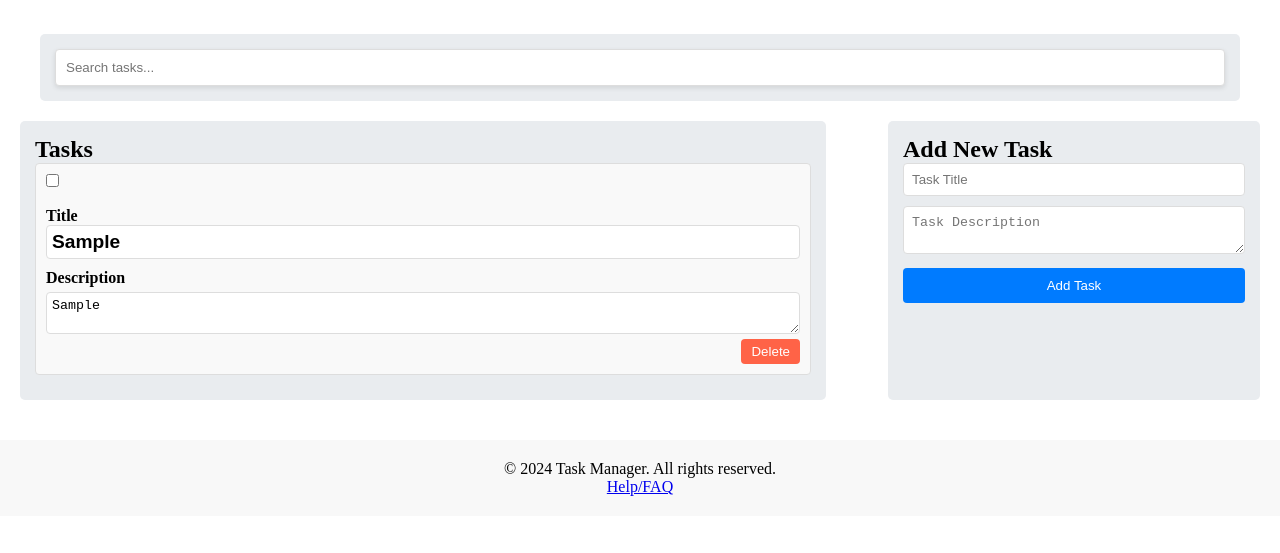
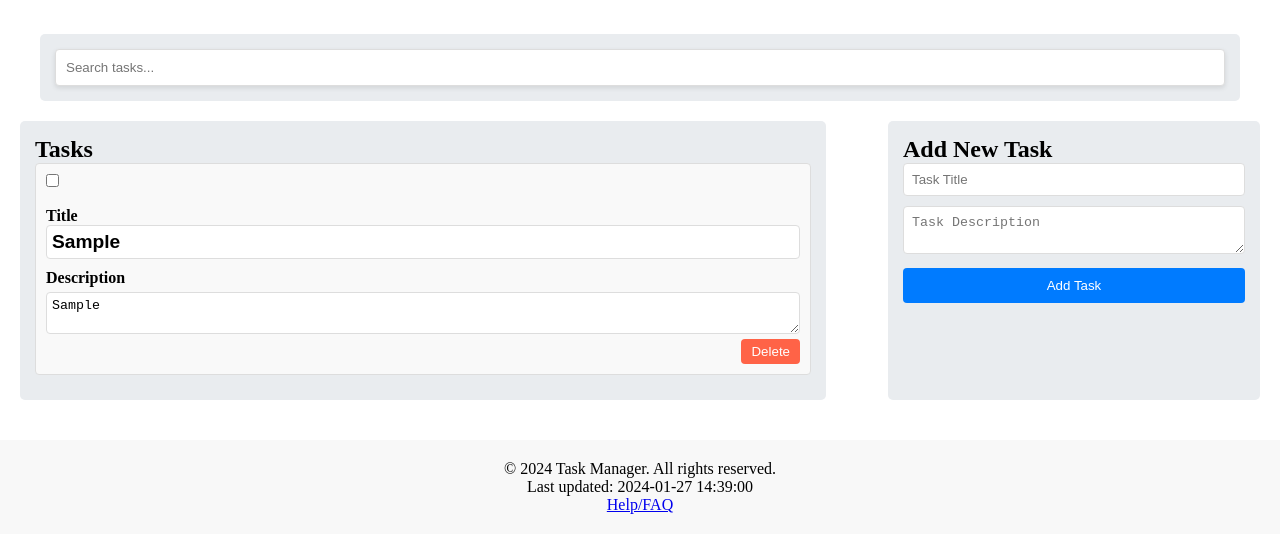
Before and after one commit to sowbyspencer/Web-Based-Task-Management-System, a website with bundled scripts: page index.html in a window 1280 px wide. Both pictures are taken after typing "Sample", "Sample" into the empty fields and a click on the button "Add Task". Shown: the part 73-626 px from the top of the page. Built offline with nearby package versions, Linux system fonts and the light colour scheme.

Commit message:
Update Notice

```diff
--- a/index.html
+++ b/index.html
@@ -46,6 +46,7 @@
     <!-- Footer Section -->
     <footer>
         <p>© 2024 Task Manager. All rights reserved.</p>
+        <div id="timeStamp"></div>
         <a href="#">Help/FAQ</a>
     </footer>
     <script type ="module" src="dist/app.js"></script>
--- a/src/app.ts
+++ b/src/app.ts
@@ -343,4 +343,21 @@ function showNotification(message: string, duration: number = 2000) {
     setTimeout(() => {
         notificationBox.remove();
     }, duration);
+
+    const lastSavedTimestamp = '2024-01-27 14:39:00'; // Update this manually with the current date and time
+
+    function appendLastSavedTimestamp() {
+        const footerElement = document.createElement('div');
+        footerElement.textContent = `Last updated: ${lastSavedTimestamp}`;
+        footerElement.style.textAlign = 'center';
+
+        // Assuming you have a container element to append this information
+        const container = document.getElementById('timeStamp'); // Replace 'container' with your actual container element's ID
+        if (container) {
+            container.appendChild(footerElement);
+        }
+    }
+
+    // Call the function to append the timestamp
+    appendLastSavedTimestamp();
 }
```
Also changed, not shown: dist/app.js.
